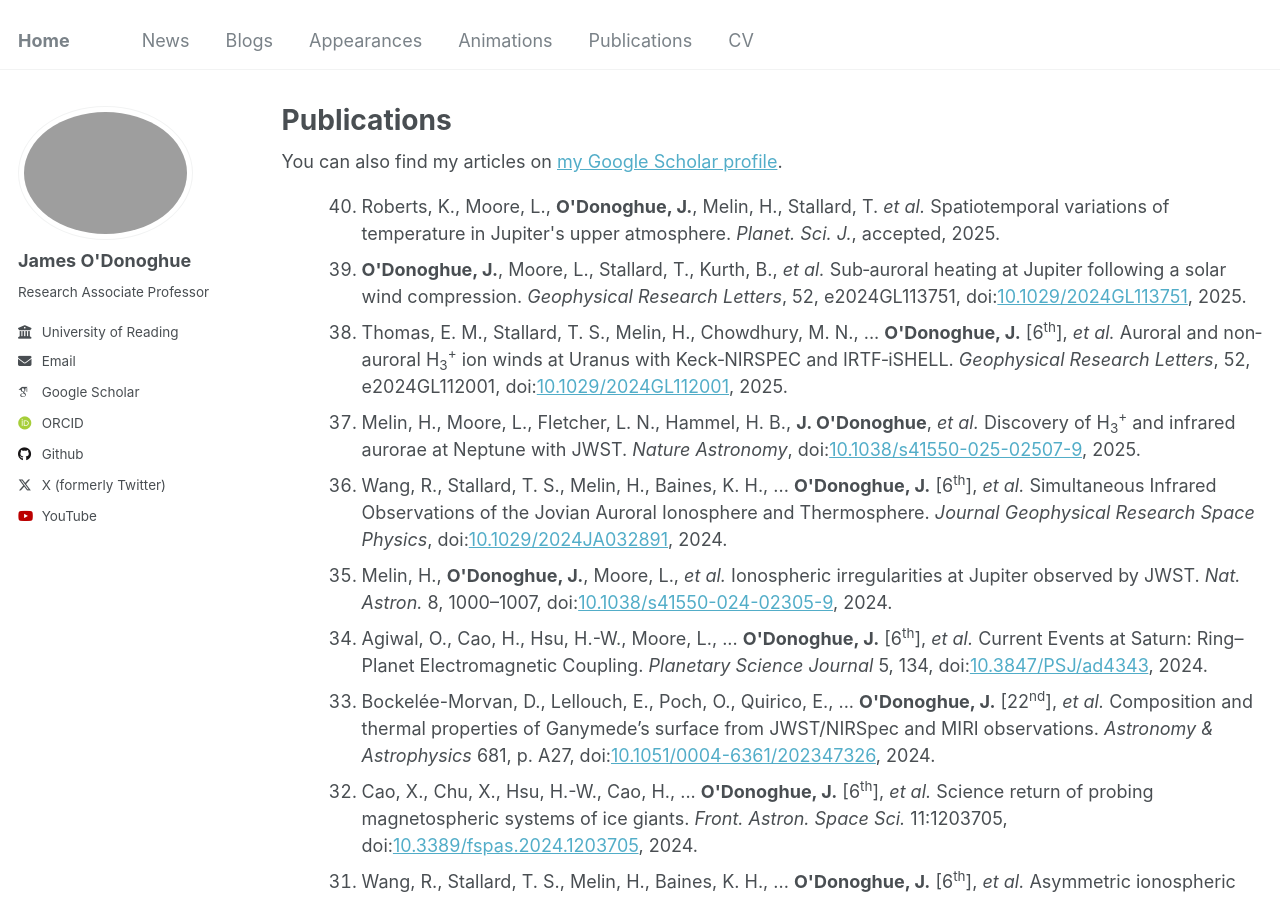
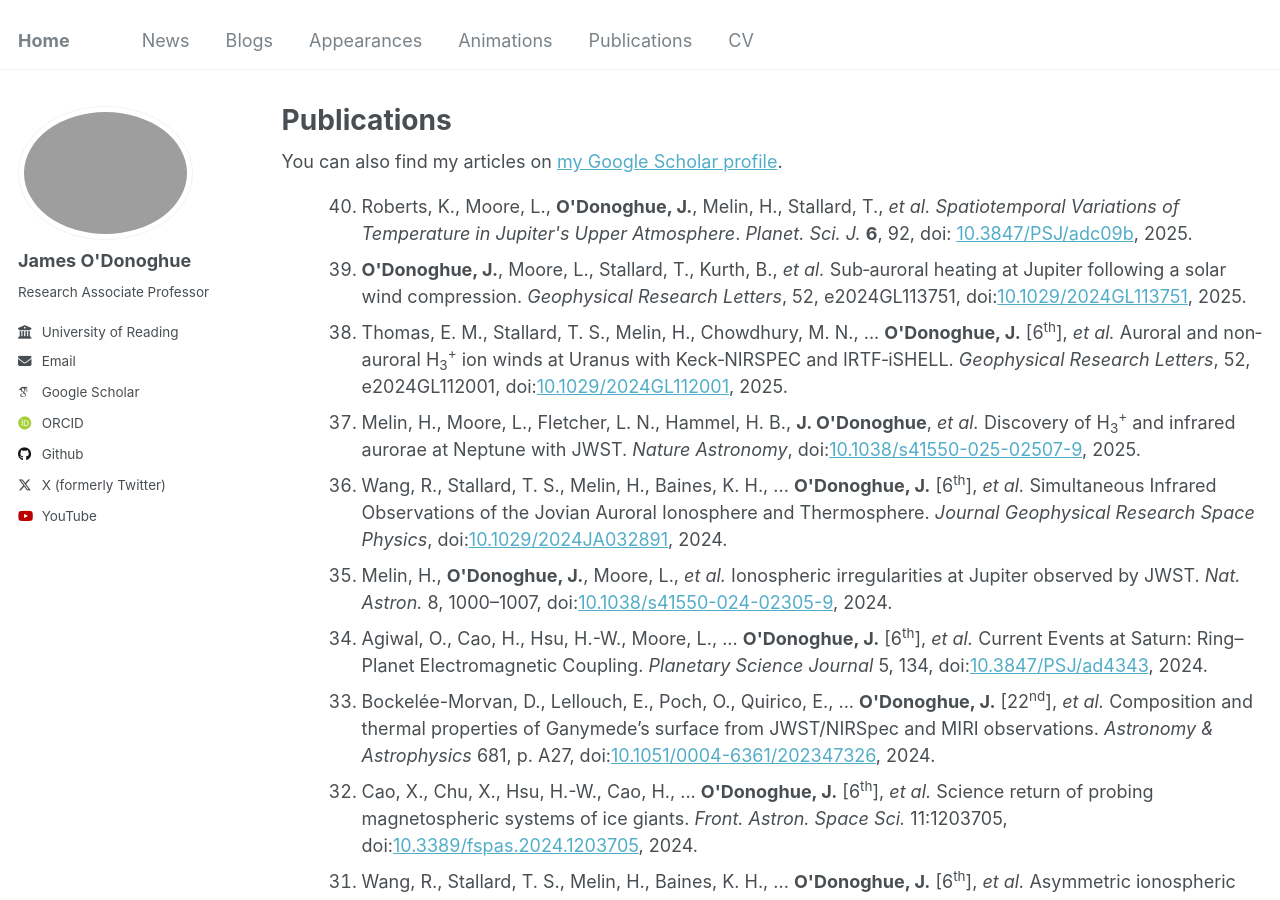
Before and after one commit to odonoghuespace/odonoghuespace.github.io, a Jekyll site: the page built from _pages/publications.html, in a window 1280 px wide and 900 px high. Built offline with Jekyll 4.4.1, drawn with Linux system fonts in a browser that asks for light colours; some web fonts are replaced.

Commit message:
Update publications.html

```diff
--- a/_pages/publications.html
+++ b/_pages/publications.html
@@ -15,7 +15,7 @@ author_profile: true
 
 <ol reversed>
   <ol reversed>
-  <li>Roberts, K., Moore, L., <strong>O'Donoghue, J.</strong>, Melin, H., Stallard, T. <em>et al.</em> Spatiotemporal variations of temperature in Jupiter's upper atmosphere. <em>Planet. Sci. J.</em>, accepted, 2025.</li>
+  <li>Roberts, K., Moore, L., <strong>O'Donoghue, J.</strong>, Melin, H., Stallard, T., <em>et al.</em> <em>Spatiotemporal Variations of Temperature in Jupiter's Upper Atmosphere</em>. <em>Planet. Sci. J.</em> <strong>6</strong>, 92, doi: <a href="https://doi.org/10.3847/PSJ/adc09b">10.3847/PSJ/adc09b</a>, 2025.</li>
 
   <li><strong>O'Donoghue, J.</strong>, Moore, L., Stallard, T., Kurth, B., <em>et al.</em> Sub‐auroral heating at Jupiter following a solar wind compression. <em>Geophysical Research Letters</em>, 52, e2024GL113751, doi:<a href="https://doi.org/10.1029/2024GL113751">10.1029/2024GL113751</a>, 2025.</li>
 
```
